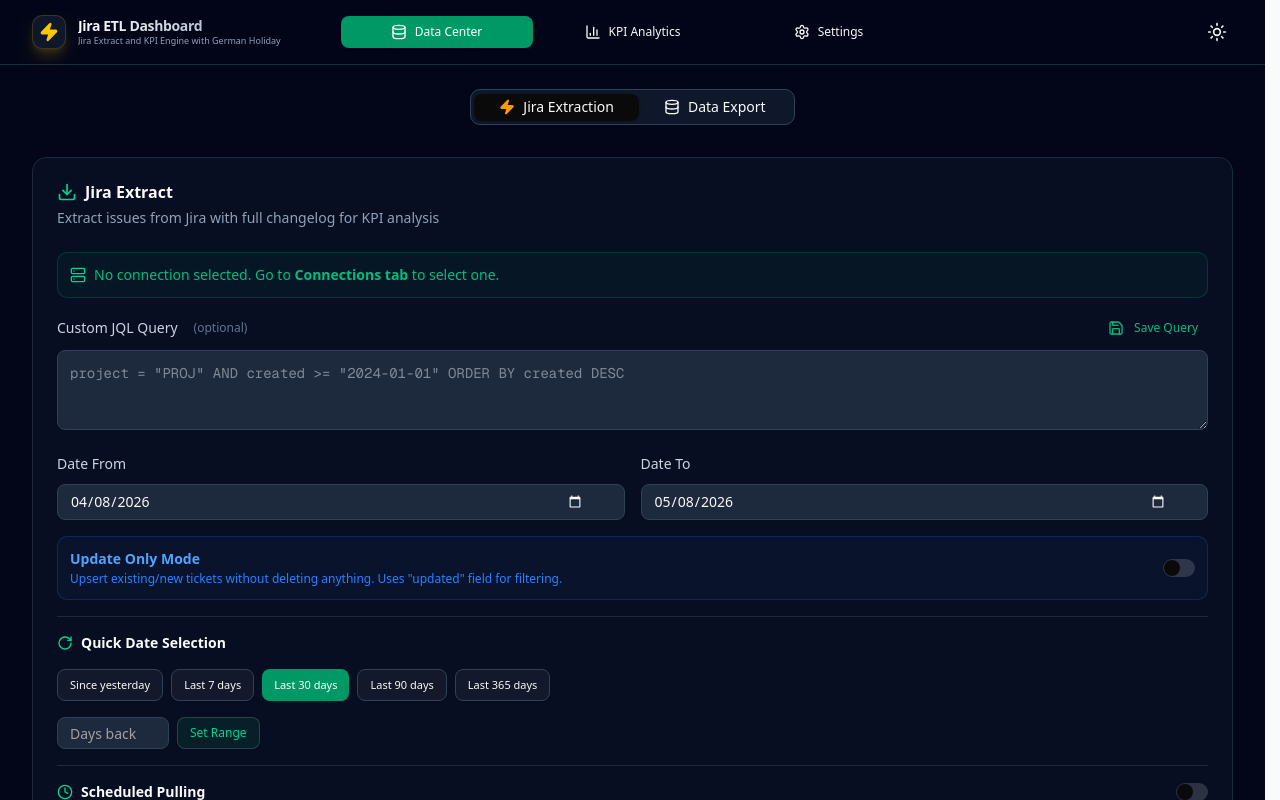
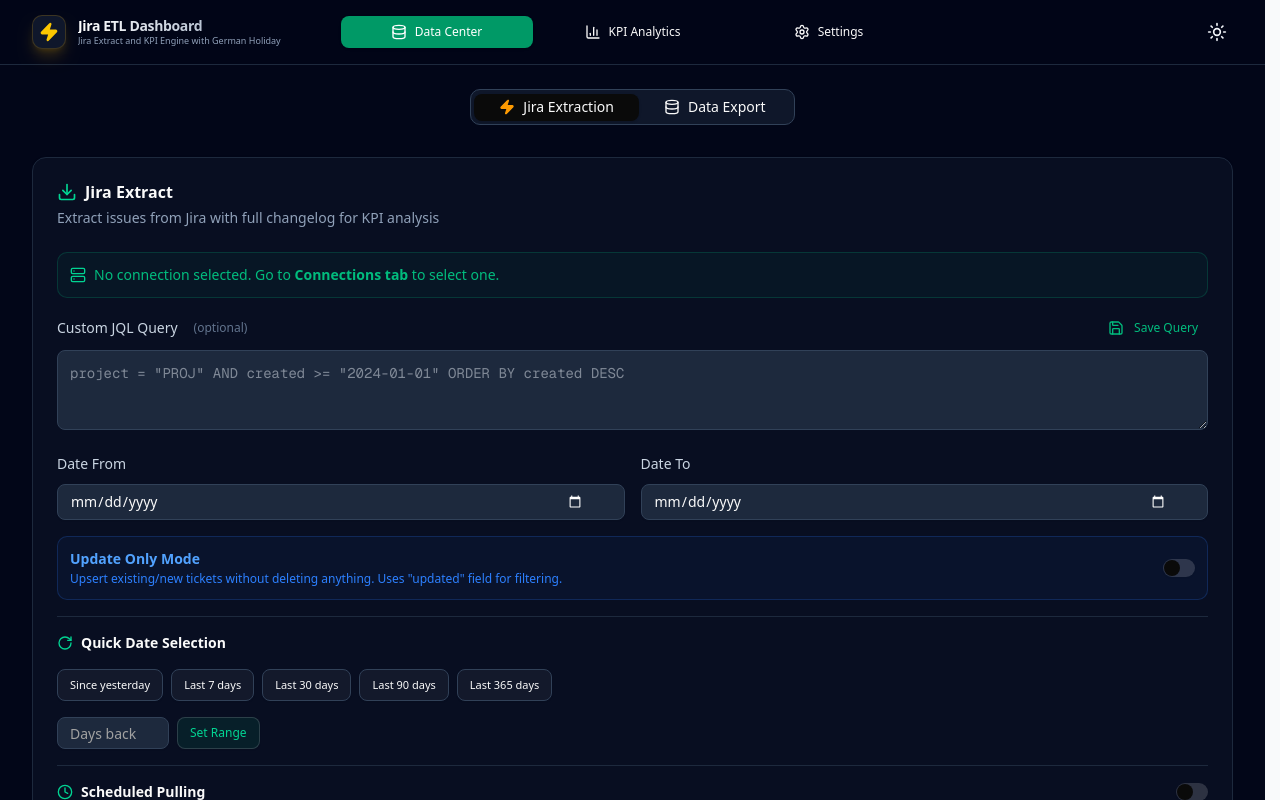
Before and after one commit to CJ-1981/jira-etl-dashboard, a Next.js app: page / in a window 1280 px wide. Shown: the top 800 px of the page. Built offline with nearby package versions, Linux system fonts and the light colour scheme.

Commit message:
feat: implement main dashboard layout and integrate persistent local storage configuration

```diff
--- a/src/app/page.tsx
+++ b/src/app/page.tsx
@@ -117,13 +117,8 @@
     const savedSettings = localConfig.getSettings();
     if (savedSettings) setSettings(savedSettings);
 
-    // Set default dates
-    const now = new Date();
-    const lastMonth = new Date(now);
-    lastMonth.setMonth(now.getMonth() - 1);
-    setDateFrom(lastMonth.toISOString().split('T')[0]);
-    setDateTo(now.toISOString().split('T')[0]);
-  }, [mounted, setSettings, setConnections, setStorageConfig, setActiveConnectionId, setDateFrom, setDateTo]);
+    // Initially dates are empty strings from the store
+  }, [mounted, setSettings, setConnections, setStorageConfig, setActiveConnectionId]);
 
   // Consolidate data loading into a single effect with AbortController
   useEffect(() => {
@@ -139,6 +134,17 @@
 
     return () => controller.abort();
   }, [activeConnectionId, storageConfig.provider, storageConfig.url, storageConfig.directUrl, mounted, loadMasterDataset]);
+
+  // @MX:NOTE: Auto-populate default "Max" date range from master dataset if not already set
+  useEffect(() => {
+    if (!mounted || !masterDatasetInfo?.dateRange) return;
+
+    // Only set if both are empty (meaning no saved state or user choice yet)
+    if (!dateFrom && !dateTo) {
+      setDateFrom(masterDatasetInfo.dateRange.from.split('T')[0]);
+      setDateTo(masterDatasetInfo.dateRange.to.split('T')[0]);
+    }
+  }, [mounted, masterDatasetInfo, dateFrom, dateTo, setDateFrom, setDateTo]);
 
   useEffect(() => {
     const handleScroll = () => {
@@ -164,13 +170,16 @@
       if (savedState.hiddenDimensions) setHiddenDimensions(new Set(savedState.hiddenDimensions));
       if (savedState.charts) setDashboardCharts(savedState.charts);
       if (savedState.dashboardJql) setDashboardJqlQuery(savedState.dashboardJql);
+      if (savedState.dateFrom) setDateFrom(savedState.dateFrom);
+      if (savedState.dateTo) setDateTo(savedState.dateTo);
     } else {
       setGlobalFilters({});
       setHiddenDimensions(new Set());
       setDashboardCharts([{ id: 'chart-1', kpiId: '', type: 'bar', width: 'full', jqlFilter: { enabled: false, query: '', mode: 'refine' } }]);
       setDashboardJqlQuery('');
+      // Don't set dates here, let the master data load effect handle "max" if missing
     }
-  }, [activeConnectionId, mounted]);
+  }, [activeConnectionId, mounted, setDateFrom, setDateTo, setGlobalFilters, setHiddenDimensions, setDashboardCharts, setDashboardJqlQuery]);
 
   useEffect(() => {
     if (!mounted || !activeConnectionId) return;
@@ -179,10 +188,12 @@
       globalFilters,
       hiddenDimensions: Array.from(hiddenDimensions),
       charts: dashboardCharts,
-      dashboardJql: dashboardJqlQuery
+      dashboardJql: dashboardJqlQuery,
+      dateFrom,
+      dateTo
     };
     localConfig.saveDashboardState(activeConnectionId, state);
-  }, [activeConnectionId, globalFilters, hiddenDimensions, dashboardCharts, dashboardJqlQuery, mounted]);
+  }, [activeConnectionId, globalFilters, hiddenDimensions, dashboardCharts, dashboardJqlQuery, dateFrom, dateTo, mounted]);
 
   const handlePrint = () => {
     window.print();
--- a/src/lib/config/local-store.ts
+++ b/src/lib/config/local-store.ts
@@ -90,6 +90,8 @@
   hiddenDimensions?: string[];
   charts?: any[];
   dashboardJql?: string;
+  dateFrom?: string;
+  dateTo?: string;
 }
 
 export interface DashboardPreset {
```
